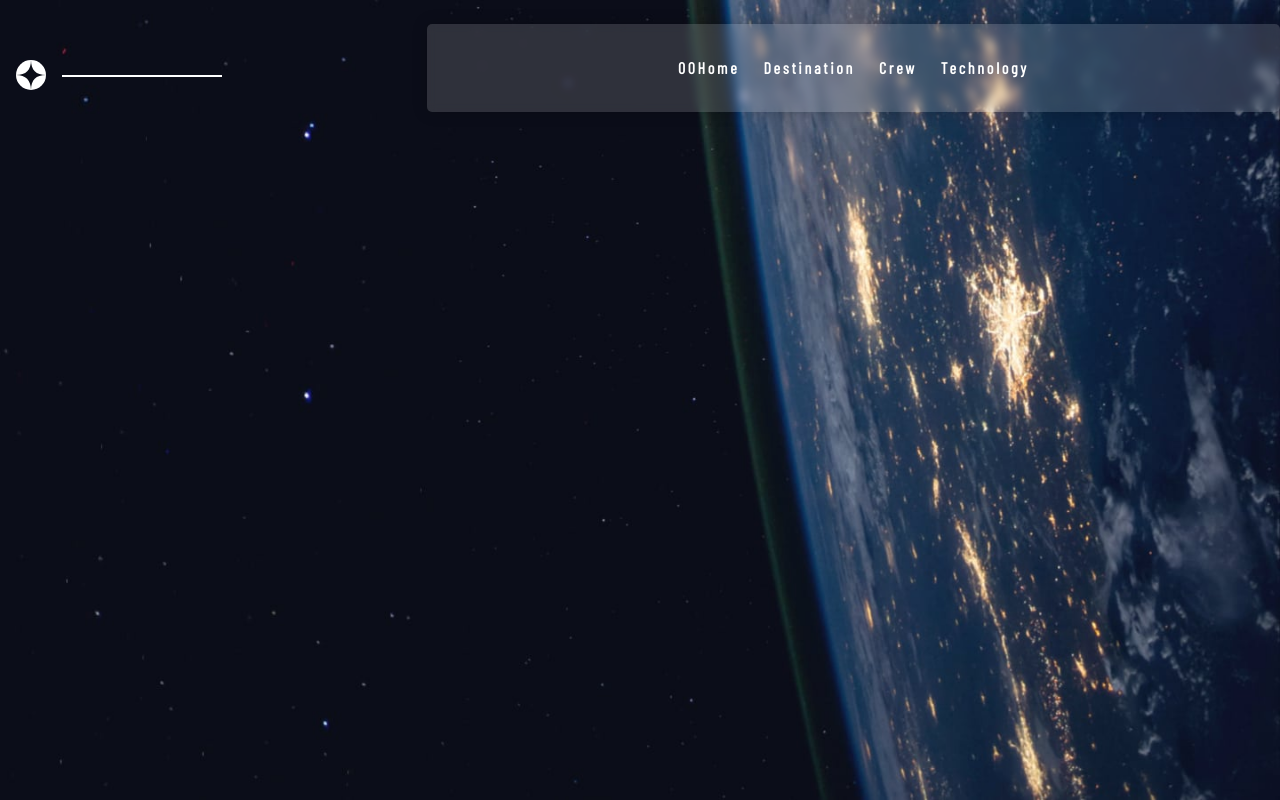
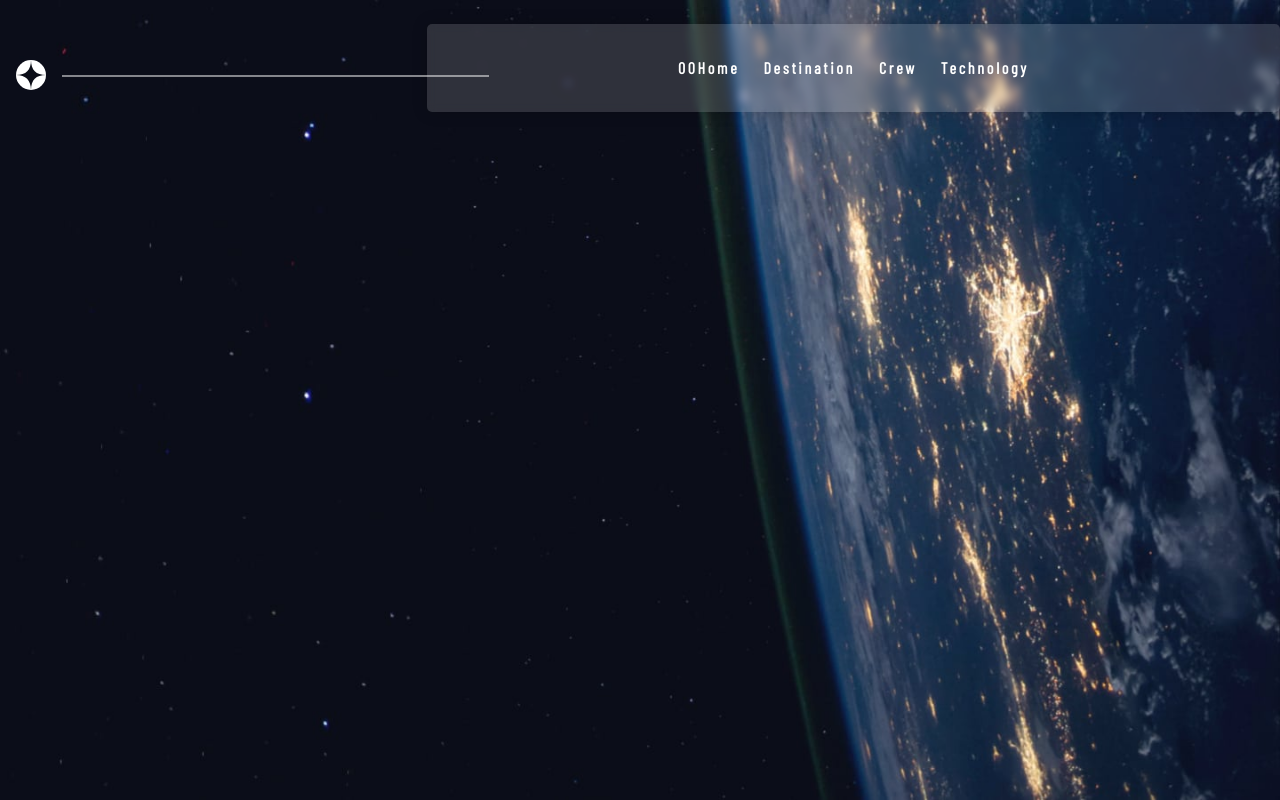
Before and after one commit to AubreyHBarnes/Space-Tourism-FEM, a Next.js app: page / in a window 1280 px wide. Built offline with nearby package versions, Linux system fonts and the light colour scheme; a web font is replaced by a local one.

Commit message:
wrong z-index on wrong element

```diff
--- a/components/Navbar.js
+++ b/components/Navbar.js
@@ -11,14 +11,14 @@ export const Navbar = () => {
     return (
       <>
           <nav className="flex items-center flex-wrap pt-11">
-            <div className="w-full absolute desktop:top-11 desktop:after:absolute after:top-1/2 after:border-b-2 after:w-40 after:border-white desktop:after:z-20" >
+            <div className="w-full absolute desktop:top-11 desktop:after:absolute after:top-1/2 after:border-b-2 after:w-1/3 after:border-white after:z-20 after:opacity-50" >
                 <Link href='/'>
                 <a className='inline-flex items-center p-4'>
                     <Image src={"/assets/shared/logo.svg"} alt="Space Tourism Logo" height={30} width={30} />
                 </a>
                 </Link>
                 <button
-                    className='float-right -z-10 inline-flex p-4 hover:bg-green-600 rounded tablet:hidden text-white ml-auto hover:text-white outline-none'
+                    className='float-right z-10 inline-flex p-4 hover:bg-green-600 rounded tablet:hidden text-white ml-auto hover:text-white outline-none'
                     onClick={handleClick}
                 >
                     <svg
@@ -39,26 +39,26 @@ export const Navbar = () => {
             </div>
             <div className={`${
                 active ? '' : 'hidden'}
-                w-2/3 h-screen tablet:h-auto frosted absolute desktop:top-6 top-0 right-0 tablet:inline-flex tablet:flex-grow `}
+                -z-10 w-2/3 h-screen tablet:h-auto frosted absolute desktop:top-6 top-0 right-0 tablet:inline-flex tablet:flex-grow `}
             >
                 <div className='font-barlow tracking-[2.7px] mt-20 tablet:mt-0 tablet:inline-flex tablet:flex-row tablet:m-auto tablet:w-auto w-full tablet:items-center flex flex-col tablet:h-auto'>
                     <Link href='/'>
-                    <a className='desktop:inline-flex desktop:w-auto w-full px-3 py-8 rounded text-white font-bold text-navtext items-center justify-center hover:bg-green-600 hover:text-white '>
+                    <a className='indent-10 tablet:indent-0 desktop:inline-flex desktop:w-auto w-full px-3 py-8 rounded text-white font-bold text-navtext items-center justify-center hover:bg-green-600 hover:text-white '>
                     <b className="tablet:hidden desktop:inline">00</b> Home
                     </a>
                     </Link>
                     <Link href='/'>
-                    <a className='desktop:inline-flex desktop:w-auto w-full px-3 py-8 rounded text-white font-bold items-center justify-center hover:bg-green-600 hover:text-white'>
+                    <a className='indent-10 tablet:indent-0 desktop:inline-flex desktop:w-auto w-full px-3 py-8 rounded text-white font-bold items-center justify-center hover:bg-green-600 hover:text-white'>
                         <b className="tablet:hidden">01</b> Destination
                     </a>
                     </Link>
                     <Link href='/'>
-                    <a className='desktop:inline-flex desktop:w-auto w-full px-3 py-8 rounded text-white font-bold items-center justify-center hover:bg-green-600 hover:text-white'>
+                    <a className='indent-10 tablet:indent-0 desktop:inline-flex desktop:w-auto w-full px-3 py-8 rounded text-white font-bold items-center justify-center hover:bg-green-600 hover:text-white'>
                     <b className="tablet:hidden">02</b> Crew
                     </a>
                     </Link>
                     <Link href='/'>
-                    <a className='desktop:inline-flex desktop:w-auto w-full px-3 py-8 rounded text-white font-bold items-center justify-center hover:bg-green-600 hover:text-white'>
+                    <a className='indent-10 tablet:indent-0 desktop:inline-flex desktop:w-auto w-full px-3 py-8 rounded text-white font-bold items-center justify-center hover:bg-green-600 hover:text-white'>
                     <b className="tablet:hidden">03</b> Technology
                     </a>
                     </Link>
```
